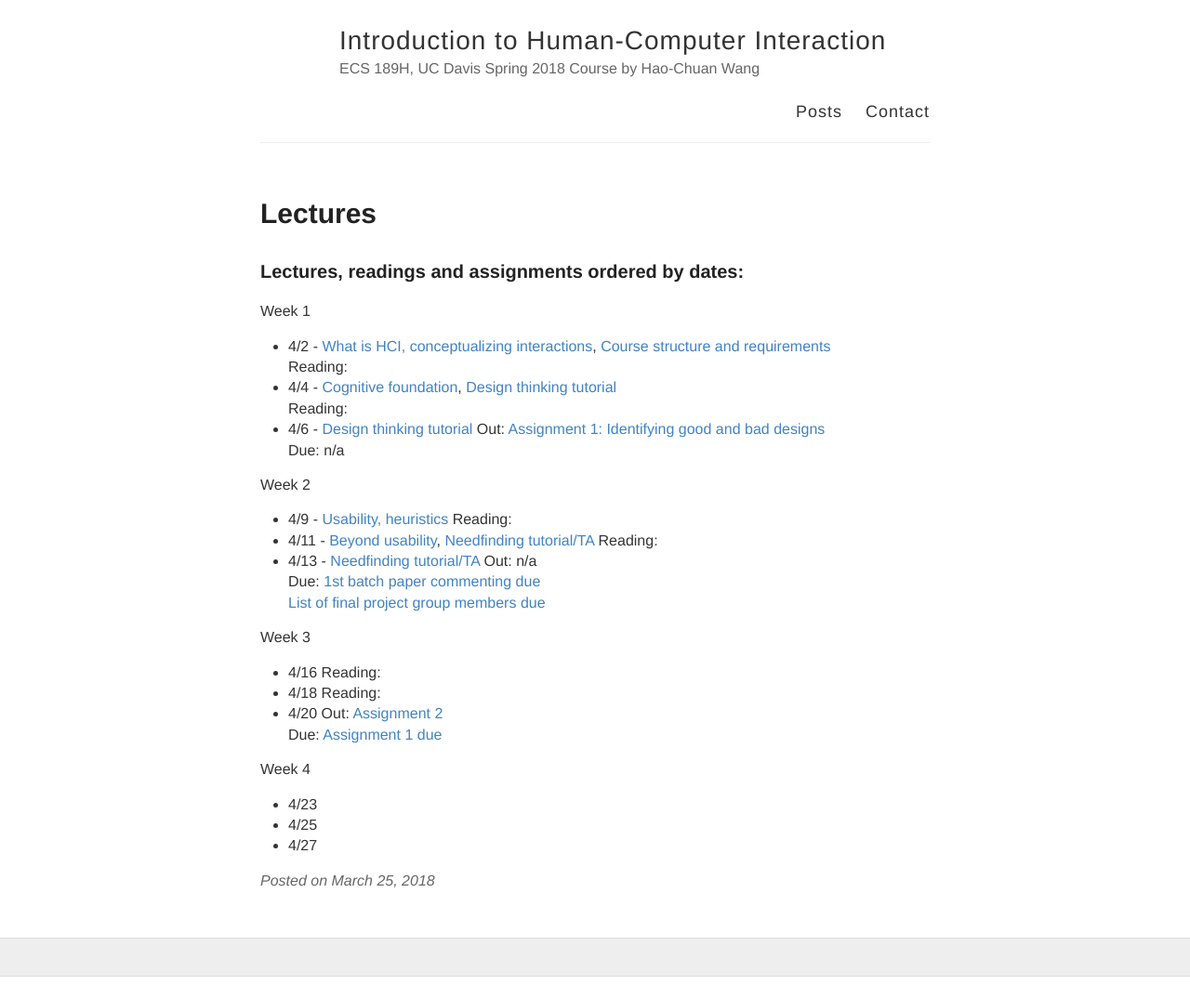
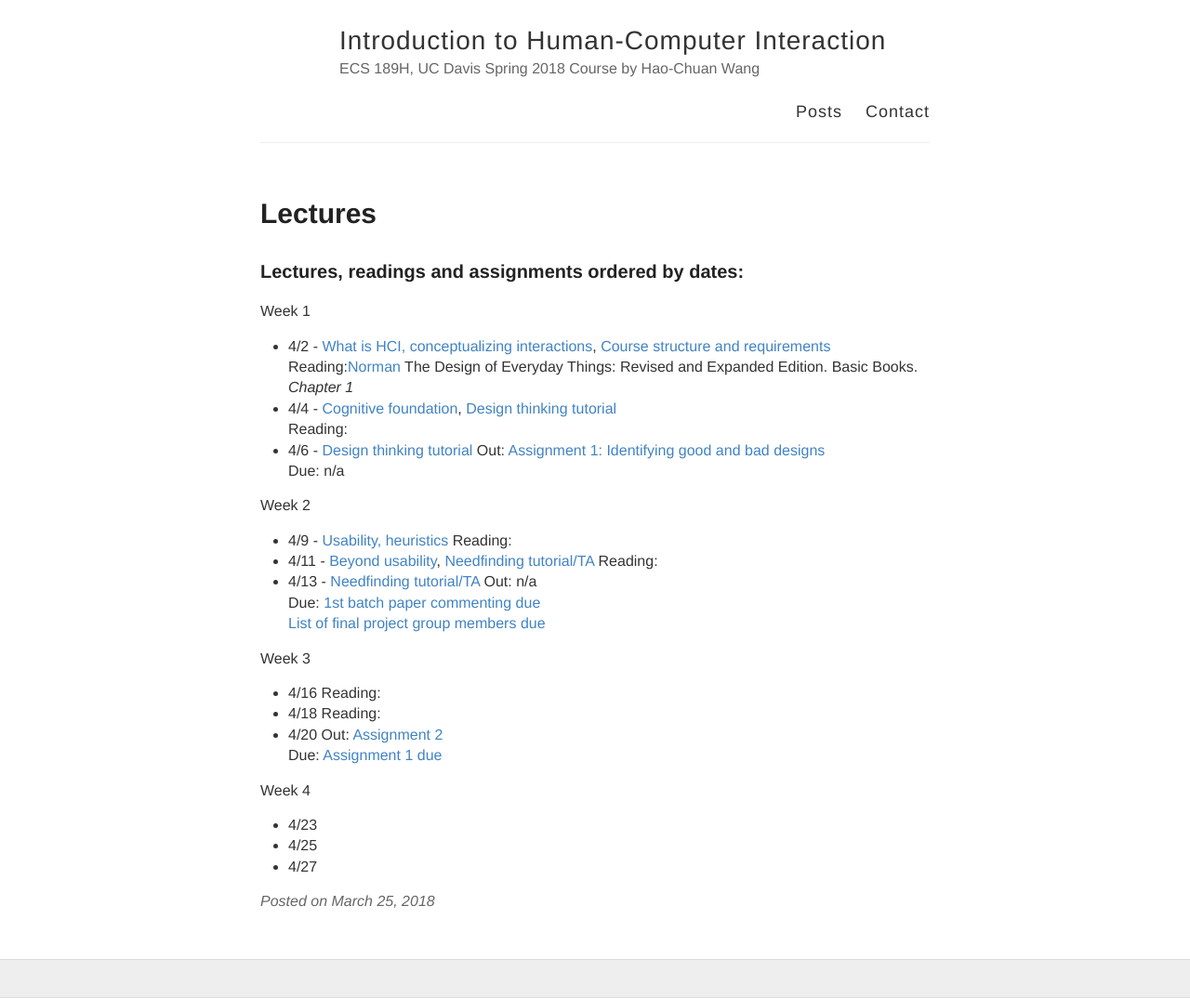
Before and after one commit to hciwang/hciwang.github.io, a Jekyll site: the page built from _posts/2018-3-25-lectures.md, in a window 1280 px wide. Shown: the whole page at 93% size. Built offline with Jekyll 4.4.1, drawn with Linux system fonts in a browser that asks for light colours; before the commit the page ends 1051 px from its top, so only the background shows below that.

Commit message:
Update 2018-3-25-lectures.md

```diff
--- a/_posts/2018-3-25-lectures.md
+++ b/_posts/2018-3-25-lectures.md
@@ -7,7 +7,7 @@ permalink: /lectures/
 ### Lectures, readings and assignments ordered by dates:
 Week 1
 - 4/2 - [What is HCI, conceptualizing interactions](), [Course structure and requirements]()
-Reading:
+Reading:[Norman]() The Design of Everyday Things: Revised and Expanded Edition. Basic Books. *Chapter 1*
 - 4/4 - [Cognitive foundation](), [Design thinking tutorial]()
 Reading:
 - 4/6 - [Design thinking tutorial]()
```
